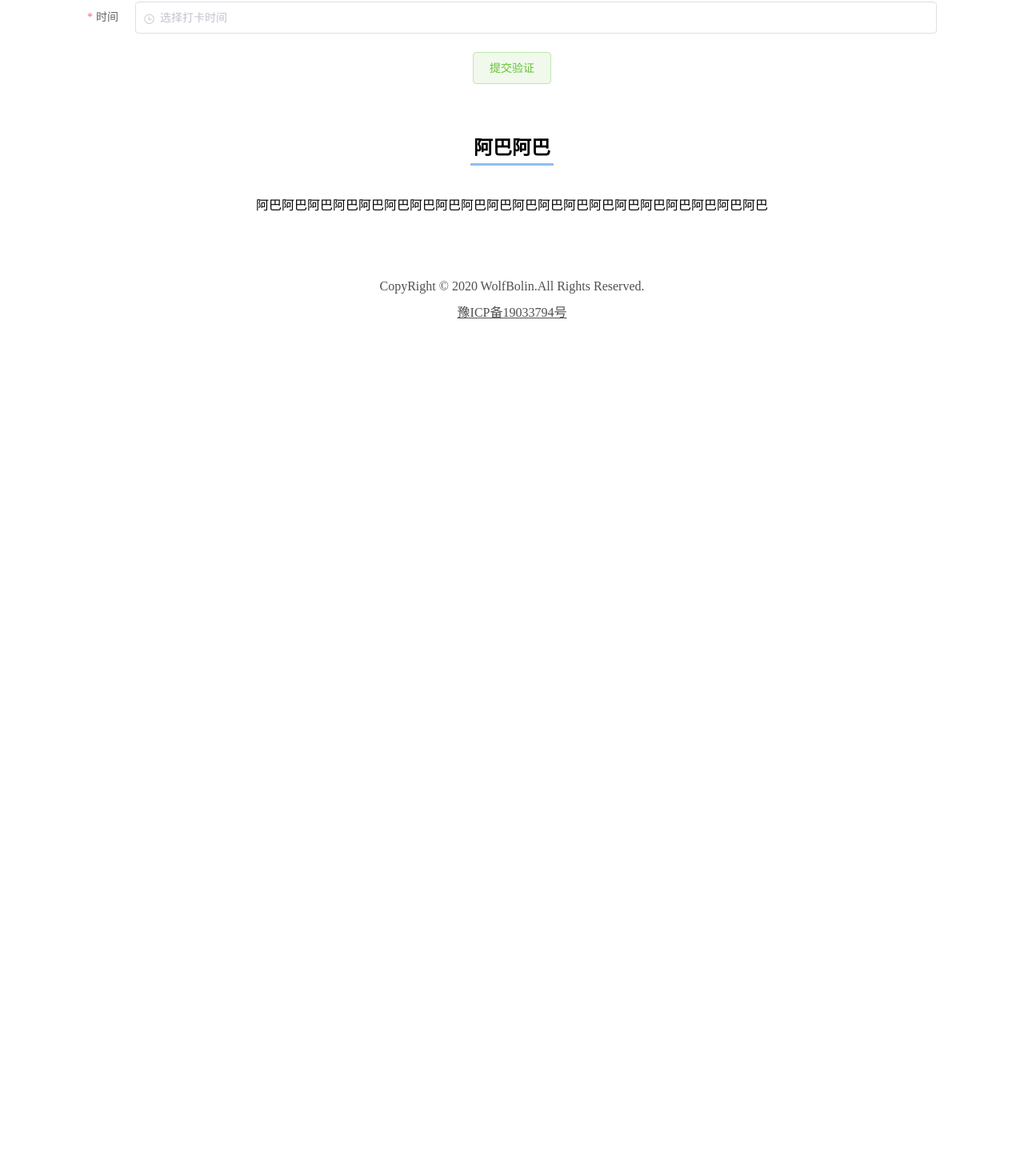
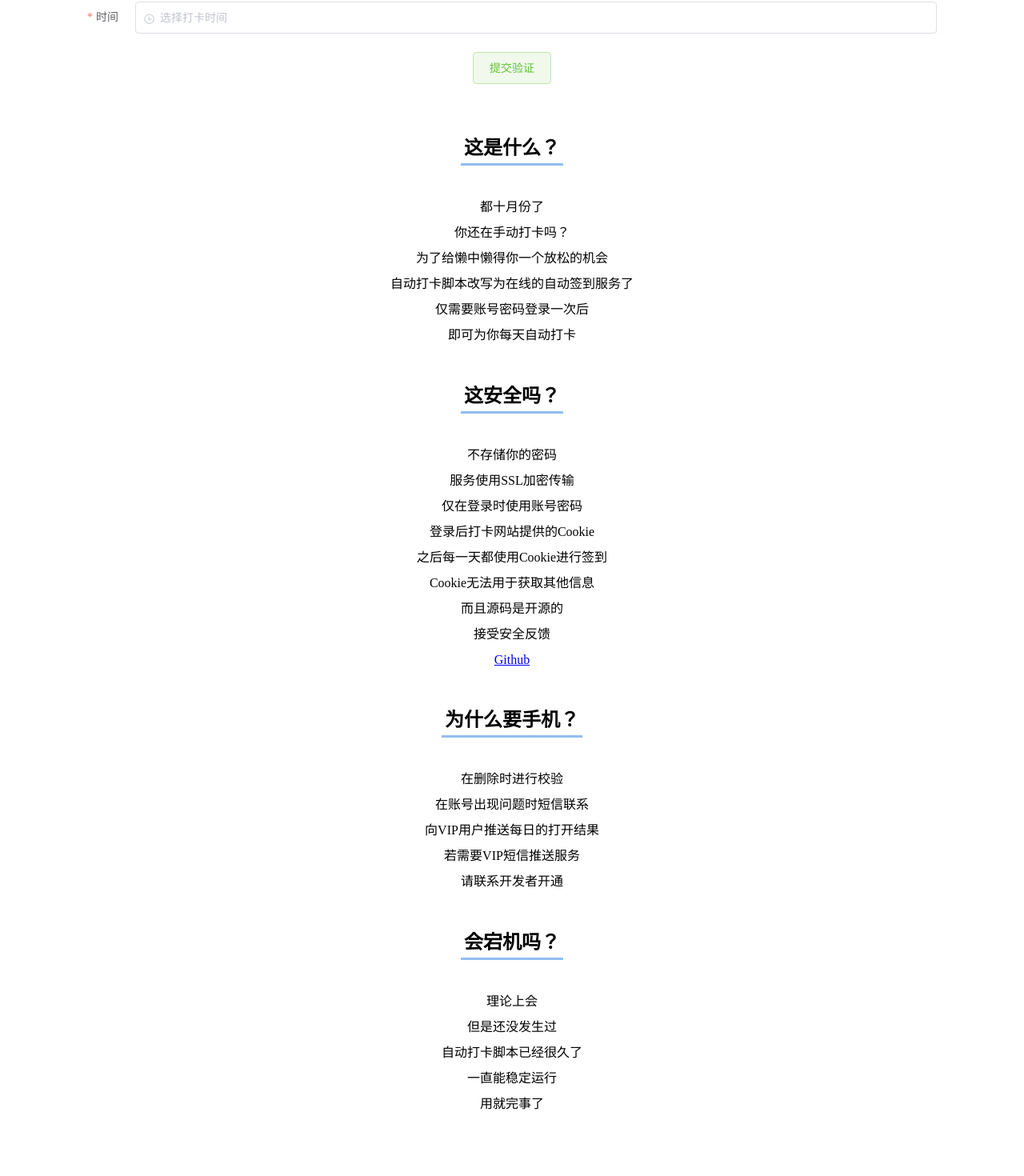
Before and after one commit to wolfbolin/ncov-csu-edu, a Vue app in the folder webpage/: page / in a window 1280 px wide. Shown: the part 886-2356 px from the top of the page at 80% size. Before the commit the page ends 1292 px from the top, so only its background shows below. Built offline with nearby package versions, Linux system fonts and the light colour scheme.

Commit message:
Update Webpage

```diff
--- a/webpage/public/index.html
+++ b/webpage/public/index.html
@@ -5,11 +5,11 @@
     <meta http-equiv="X-UA-Compatible" content="IE=edge">
     <meta name="viewport" content="width=device-width,initial-scale=1.0">
     <link rel="icon" href="<%= BASE_URL %>favicon.ico">
-    <title><%= htmlWebpackPlugin.options.title %></title>
+    <title>CSU-COVID19-SIGN</title>
   </head>
   <body>
     <noscript>
-      <strong>We're sorry but <%= htmlWebpackPlugin.options.title %> doesn't work properly without JavaScript enabled. Please enable it to continue.</strong>
+      <strong>请使用现代浏览器访问，并启用JavaScript</strong>
     </noscript>
     <div id="app"></div>
     <!-- built files will be auto injected -->
--- a/webpage/src/views/About.vue
+++ b/webpage/src/views/About.vue
@@ -5,8 +5,24 @@
             <h1>CSU-COVID19-SIGN</h1>
             <p>关于该服务的其他事情</p>
             <div class="tips">
-                <h2>阿巴阿巴</h2>
-                <p>阿巴阿巴阿巴阿巴阿巴阿巴阿巴阿巴阿巴阿巴阿巴阿巴阿巴阿巴阿巴阿巴阿巴阿巴阿巴阿巴</p>
+                <h2>开发者</h2>
+                <p>WolfBolin<br/>
+                    这名字全网也就我在用<br/>
+                    暂时没有其他开发者参与本项目<br/>
+                    如果你需要联系我的话<br/>
+                    可选以下方式<br/>
+                </p>
+                <h2>相关链接</h2>
+                <p>我的主页：<a href="https://wolfbolin.com" target="_blank">https://wolfbolin.com</a><br/>
+                    我的博客：<a href="https://blog.wolfbolin.com" target="_blank">https://blog.wolfbolin.com</a><br/>
+                    我的E-Mail：<a href="mailto:mailto@wolfbolin.com" target="_blank">mailto@wolfbolin.com</a><br/>
+                    我的Github：<a href="https://github.com/wolfbolin" target="_blank">WolfBolin Github</a><br/>
+                    我的BiliBili：<a href="https://space.bilibili.com/72835041" target="_blank">WolfBolin BiliBili</a>
+                </p>
+                <h2>未完待续</h2>
+                <p>最后更新时间<br/>
+                    2020-10-02 05:55
+                </p>
             </div>
         </div>
     </div>
@@ -20,7 +36,6 @@
         margin: 128px 0 64px 0;
     }
 
-
     .tips {
         margin-top: 36px;
 
@@ -29,6 +44,11 @@
             padding: 4px;
             border-bottom: #91BEF0 3px solid;
         }
+
+        p {
+            font-size: 16px;
+            line-height: 32px;
+        }
     }
 }
 </style>
--- a/webpage/src/views/Home.vue
+++ b/webpage/src/views/Home.vue
@@ -3,7 +3,7 @@
         <div class="inner">
             <img src="@/assets/logo.png" class="logo" alt="logo"/>
             <h1>CSU-COVID19-SIGN</h1>
-            <p>键入信息门户账号以及其他基本信息<br/>开启每日自动签到</p>
+            <p>键入信息门户账号以及其他基本信息<br/>添加每日自动签到任务</p>
             <el-form class="form" ref="form" label-position="left" label-width="60px"
                      v-loading="loading" :rules="rules" :model="formData">
                 <el-form-item label="账号" prop="username">
@@ -26,8 +26,39 @@
                 <el-button type="success" @click="check_form" plain>提交验证</el-button>
             </el-form>
             <div class="tips">
-                <h2>阿巴阿巴</h2>
-                <p>阿巴阿巴阿巴阿巴阿巴阿巴阿巴阿巴阿巴阿巴阿巴阿巴阿巴阿巴阿巴阿巴阿巴阿巴阿巴阿巴</p>
+                <h2>这是什么？</h2>
+                <p>都十月份了<br/>
+                    你还在手动打卡吗？<br/>
+                    为了给懒中懒得你一个放松的机会<br/>
+                    自动打卡脚本改写为在线的自动签到服务了<br/>
+                    仅需要账号密码登录一次后<br/>
+                    即可为你每天自动打卡
+                </p>
+                <h2>这安全吗？</h2>
+                <p>不存储你的密码<br/>
+                    服务使用SSL加密传输<br/>
+                    仅在登录时使用账号密码<br/>
+                    登录后打卡网站提供的Cookie<br/>
+                    之后每一天都使用Cookie进行签到<br/>
+                    Cookie无法用于获取其他信息<br/>
+                    而且源码是开源的<br/>
+                    接受安全反馈<br/>
+                    <a href="https://github.com/wolfbolin/CSU-COVID19-SIGN" target="_blank">Github</a><br/>
+                </p>
+                <h2>为什么要手机？</h2>
+                <p>在删除时进行校验<br/>
+                    在账号出现问题时短信联系<br/>
+                    向VIP用户推送每日的打开结果<br/>
+                    若需要VIP短信推送服务<br/>
+                    请联系开发者开通
+                </p>
+                <h2>会宕机吗？</h2>
+                <p>理论上会<br/>
+                    但是还没发生过<br/>
+                    自动打卡脚本已经很久了<br/>
+                    一直能稳定运行<br/>
+                    用就完事了
+                </p>
             </div>
         </div>
     </div>
@@ -146,6 +177,11 @@ export default {
             padding: 4px;
             border-bottom: #91BEF0 3px solid;
         }
+
+        p {
+            font-size: 16px;
+            line-height: 32px;
+        }
     }
 }
 
--- a/webpage/src/views/List.vue
+++ b/webpage/src/views/List.vue
@@ -24,8 +24,20 @@
                 </el-table-column>
             </el-table>
             <div class="tips">
-                <h2>阿巴阿巴</h2>
-                <p>阿巴阿巴阿巴阿巴阿巴阿巴阿巴阿巴阿巴阿巴阿巴阿巴阿巴阿巴阿巴阿巴阿巴阿巴阿巴阿巴</p>
+                <h2>这真实吗？</h2>
+                <p>是的<br/>
+                    目前这是现有的用户<br/>
+                    你可以在任何时候删除自己的账号<br/>
+                    并在懒惰的时候添加<br/>
+                    为啥要删？<br/>
+                </p>
+                <h2>如何获取结果？</h2>
+                <p>目前没办法<br/>
+                    VIP用户可凭借短信了解<br/>
+                    普通用户的打卡查询的代码还没写<br/>
+                    你可以来补充<br/>
+                    我累了
+                </p>
             </div>
         </div>
     </div>
@@ -85,5 +97,20 @@ export default {
     .table {
         display: inline-block;
     }
+
+    .tips {
+        margin-top: 36px;
+
+        h2 {
+            display: inline-block;
+            padding: 4px;
+            border-bottom: #91BEF0 3px solid;
+        }
+
+        p {
+            font-size: 16px;
+            line-height: 32px;
+        }
+    }
 }
 </style>
--- a/webpage/src/views/Unbind.vue
+++ b/webpage/src/views/Unbind.vue
@@ -15,8 +15,13 @@
                 <el-button type="success" @click="check_form" plain>删除任务</el-button>
             </el-form>
             <div class="tips">
-                <h2>阿巴阿巴</h2>
-                <p>阿巴阿巴阿巴阿巴阿巴阿巴阿巴阿巴阿巴阿巴阿巴阿巴阿巴阿巴阿巴阿巴阿巴阿巴阿巴阿巴</p>
+                <h2>有啥问题</h2>
+                <p>认真的？<br/>
+                    这么实在的工具为何放弃？<br/>
+                    信息填错重写登录即可覆盖现在的<br/>
+                    删除功能做着玩的(能用)<br/>
+                    你为啥要用<br/>
+                </p>
             </div>
         </div>
     </div>
@@ -115,6 +120,11 @@ export default {
             padding: 4px;
             border-bottom: #91BEF0 3px solid;
         }
+
+        p {
+            font-size: 16px;
+            line-height: 32px;
+        }
     }
 }
 </style>
```
